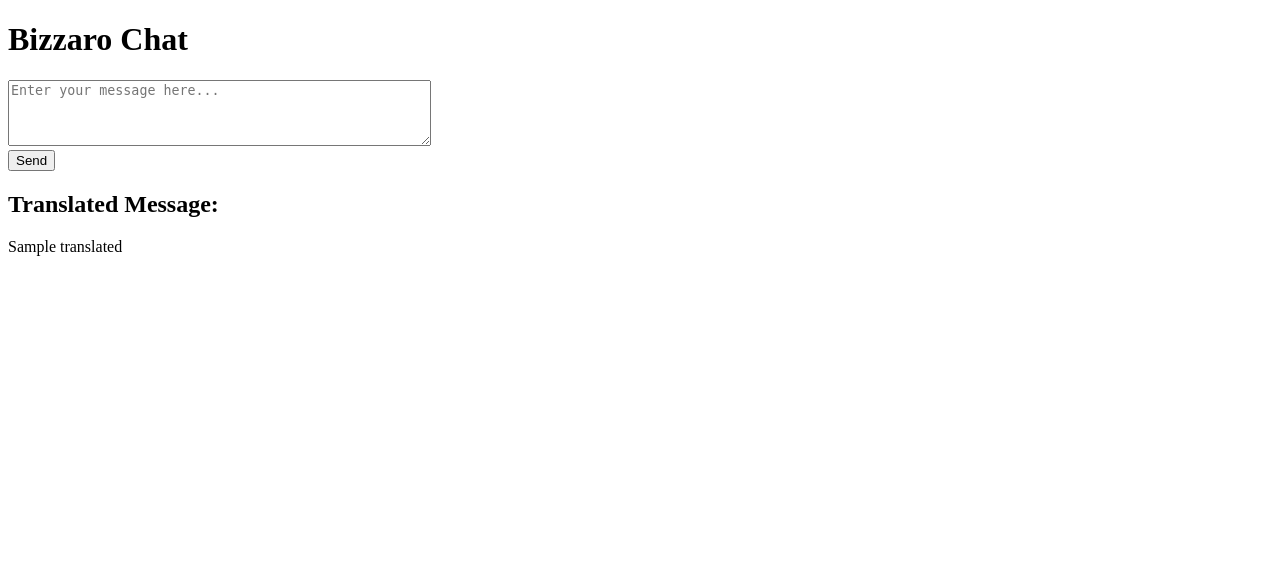
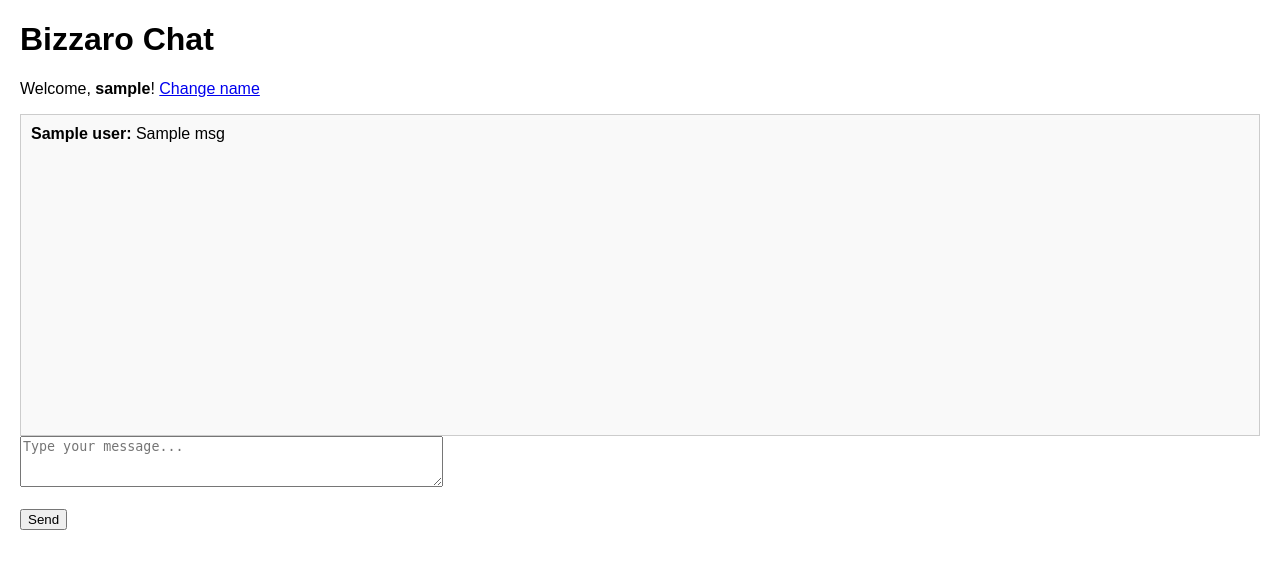
Before and after one commit to coinop29/bizarrochat, a Flask app: template templates/index.html in a window 1280 px wide. Shown: the top 569 px of the page. Run offline with Flask 3, Linux system fonts and the light colour scheme; the template is opened without the code that fills it: most values are stand-ins (such as "Sample title", 1, 10 or a date in 2020).

Commit message:
Add files via upload

```diff
--- a/templates/index.html
+++ b/templates/index.html
@@ -2,16 +2,42 @@
 <html>
 <head>
     <title>Bizzaro Chat</title>
+    <style>
+        body { font-family: Arial, sans-serif; margin: 20px; }
+        .chat-box {
+            border: 1px solid #ccc;
+            padding: 10px;
+            height: 300px;
+            overflow-y: scroll;
+            background-color: #f9f9f9;
+        }
+        .message { margin-bottom: 10px; }
+        .username { font-weight: bold; }
+    </style>
 </head>
 <body>
     <h1>Bizzaro Chat</h1>
-    <form method="post">
-        <textarea name="message" rows="4" cols="50" placeholder="Enter your message here..."></textarea><br>
-        <input type="submit" value="Send">
-    </form>
-    {% if translated %}
-        <h2>Translated Message:</h2>
-        <p>{{ translated }}</p>
+
+    {% if username %}
+        <p>Welcome, <strong>{{ username }}</strong>! <a href="/logout">Change name</a></p>
+        <div class="chat-box">
+            {% for user, msg in chat_history %}
+                <div class="message"><span class="username">{{ user }}:</span> {{ msg }}</div>
+            {% endfor %}
+        </div>
+        <form method="post">
+            <textarea name="message" rows="3" cols="50" placeholder="Type your message..." required></textarea>
+            <br><br>
+            <button type="submit">Send</button>
+        </form>
+    {% else %}
+        <form method="post">
+            <input type="text" name="username" placeholder="Enter your name" required>
+            <br><br>
+            <textarea name="message" rows="3" cols="50" placeholder="Type your message..." required></textarea>
+            <br><br>
+            <button type="submit">Send</button>
+        </form>
     {% endif %}
 </body>
 </html>
```
